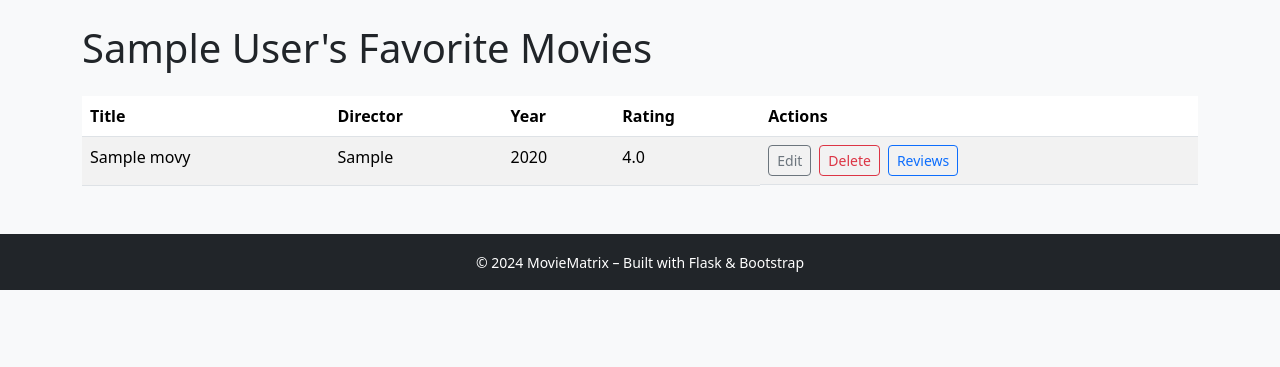
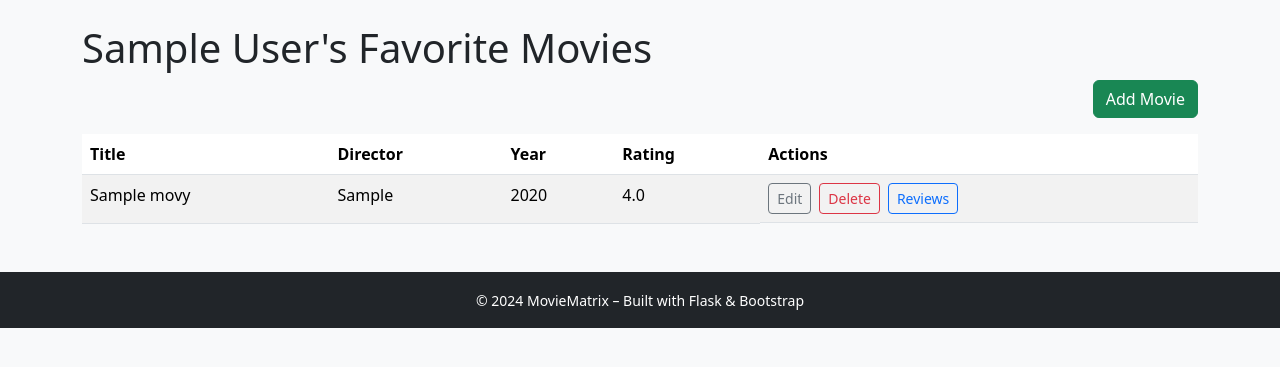
Before and after one commit to Nugamoto/MovieMatrix, a Flask app: page /users/1 in a window 1280 px wide. Shown: the part 56-423 px from the top of the page. Run offline with Flask 3, Linux system fonts and the light colour scheme; tables that the repository leaves empty hold one stand-in row (values such as "Sample post"); some libraries are stand-ins or nearby versions.

Commit message:
feat: add 'Add Movie' button to user_movies template for improved usability

```diff
--- a/templates/user_movies.html
+++ b/templates/user_movies.html
@@ -5,8 +5,12 @@
 {% block content %}
 <h1>{{ user.name }}'s Favorite Movies</h1>
 
+<div class="d-flex justify-content-end mb-3">
+    <a href="{{ url_for('add_movie', user_id=user.id) }}" class="btn btn-success">Add Movie</a>
+</div>
+
 {% if movies %}
-<table class="table table-striped mt-4">
+<table class="table table-striped">
     <thead>
     <tr>
         <th>Title</th>
```
Also changed, not shown: templates/users.html (+5 -6 lines).
